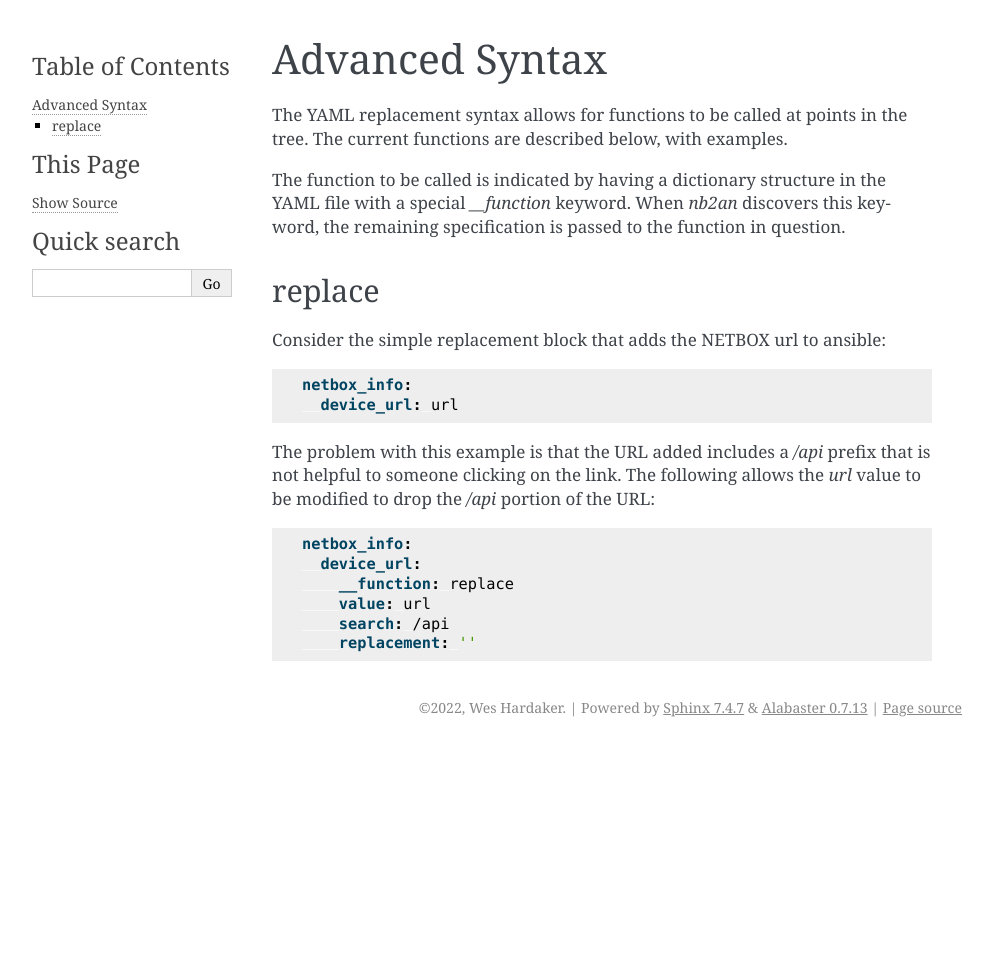
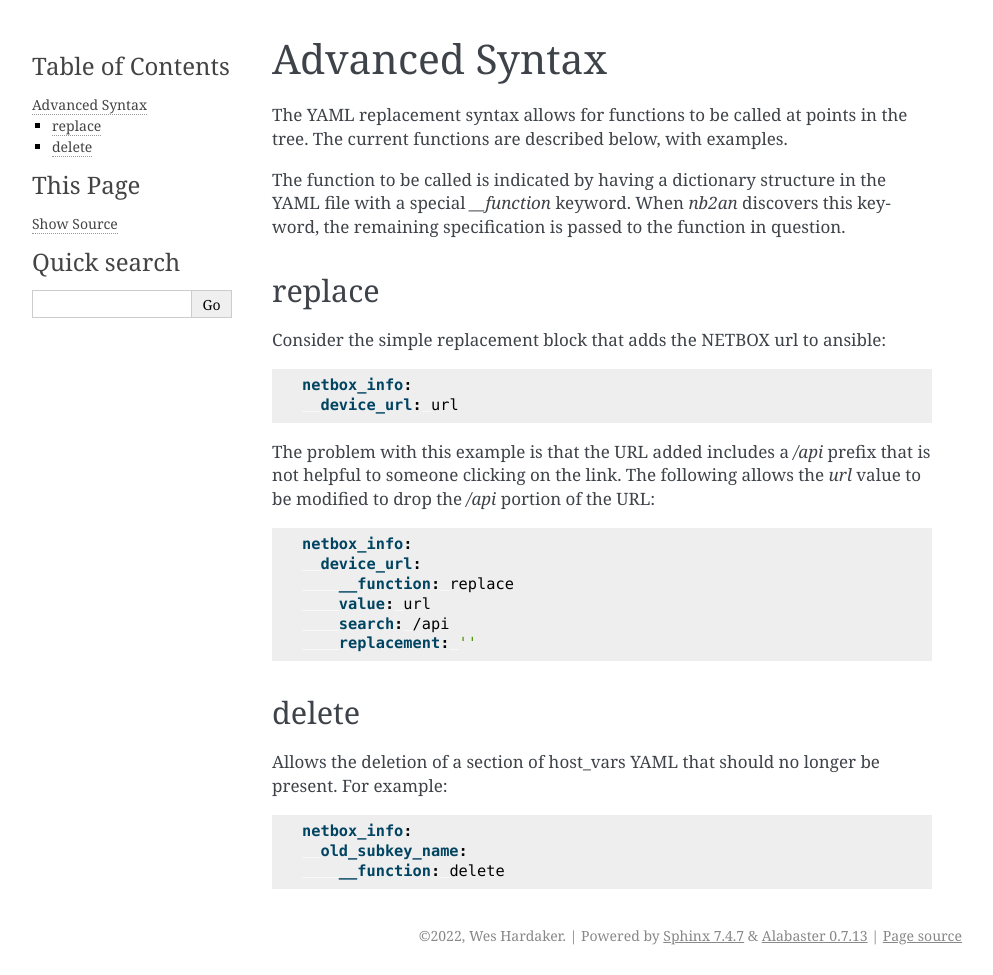
Before and after one commit to hardaker/nb2an, a Sphinx documentation site: the page built from docs/advanced_syntax.rst, in a window 1280 px wide. Shown: the whole page, without its empty margins (148-1141 px from the left). Built offline with Sphinx 7.4.7, drawn with Linux system fonts in a browser that asks for light colours; before the commit the page ends 900 px from its top, so only the background shows below that.

Commit message:
allow for more powerful plugins and implement delete

```diff
--- a/docs/advanced_syntax.rst
+++ b/docs/advanced_syntax.rst
@@ -37,3 +37,15 @@ portion of the URL:
         value: url
         search: /api
         replacement: ''
+
+delete
+------
+
+Allows the deletion of a section of host_vars YAML that should no
+longer be present.  For example:
+
+.. code-block:: yaml
+
+    netbox_info:
+      old_subkey_name:
+        __function: delete
```
Also changed, not shown: 2 other files.
